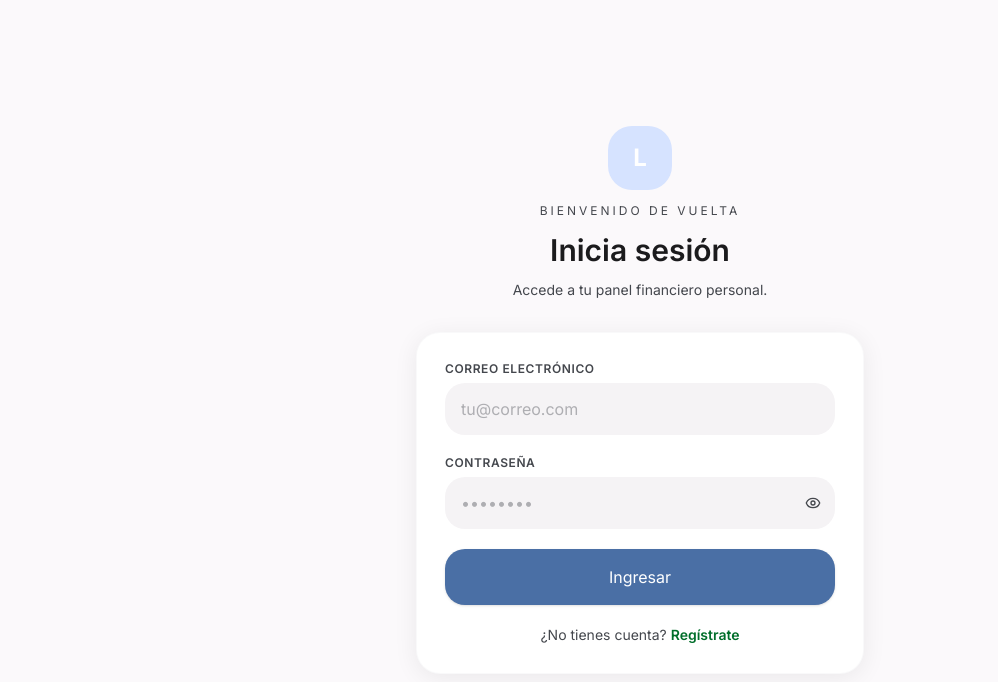
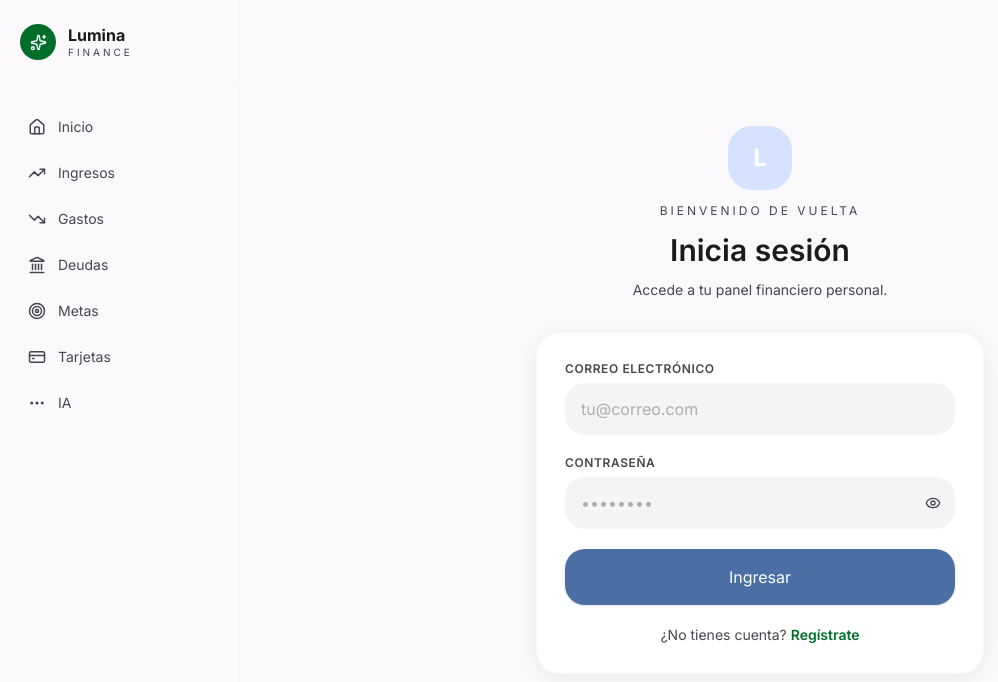
Before and after one commit to Diego-Dlh/FinanzasDEV, a Next.js app: page /auth/login in a window 1280 px wide. Shown: the top 682 px of the page, without its empty margins (0-998 px from the left). Built offline with nearby package versions, Linux system fonts and the light colour scheme.

Commit message:
feat: enhance layout responsiveness with sidebar and adjust component widths

```diff
--- a/app/calculadoras/page.tsx
+++ b/app/calculadoras/page.tsx
@@ -376,9 +376,9 @@ export default function CalculatorsPage() {
   if (!user) return null;
 
   return (
-    <main className="min-h-screen bg-surface text-on-surface pb-32">
+    <main className="min-h-screen bg-surface text-on-surface pb-32 lg:pb-12">
       <TopBar title="Calculadoras" />
-      <section className="pt-24 px-6 max-w-2xl mx-auto space-y-4 pb-6">
+      <section className="pt-24 px-6 max-w-2xl lg:max-w-5xl mx-auto space-y-4 pb-6">
         <div className="space-y-2 px-1">
           <p className="text-[11px] uppercase tracking-[0.25em] text-on-surface-variant">Herramientas</p>
           <h1 className="text-2xl font-semibold text-primary">Calculadoras Financieras</h1>
--- a/app/deudas/page.tsx
+++ b/app/deudas/page.tsx
@@ -208,9 +208,9 @@ export default function DebtsPage() {
   const altPlan = calcPayoffPlan(debts, extraPayment, payoffMethod === 'avalanche' ? 'snowball' : 'avalanche');
 
   return (
-    <main className="min-h-screen bg-surface text-on-surface pb-32">
+    <main className="min-h-screen bg-surface text-on-surface pb-32 lg:pb-12">
       <TopBar title="Deudas" />
-      <section className="pt-24 px-6 max-w-2xl mx-auto space-y-6">
+      <section className="pt-24 px-6 max-w-2xl lg:max-w-5xl mx-auto space-y-6">
 
         {error && (
           <div className="rounded-2xl bg-error-container px-4 py-3 text-sm text-on-error-container">{error}</div>
--- a/app/gastos/page.tsx
+++ b/app/gastos/page.tsx
@@ -111,9 +111,9 @@ export default function ExpensesPage() {
   const totalMonth = filtered.reduce((s, e) => s + e.amount, 0);
 
   return (
-    <main className="min-h-screen bg-surface text-on-surface pb-32">
+    <main className="min-h-screen bg-surface text-on-surface pb-32 lg:pb-12">
       <TopBar title="Gastos" />
-      <section className="pt-24 px-6 max-w-2xl mx-auto space-y-6">
+      <section className="pt-24 px-6 max-w-2xl lg:max-w-5xl mx-auto space-y-6">
 
         {error && (
           <div className="rounded-2xl bg-error-container px-4 py-3 text-sm text-on-error-container">{error}</div>
--- a/app/ia/page.tsx
+++ b/app/ia/page.tsx
@@ -123,7 +123,7 @@ export default function IAPage() {
     <main className="min-h-screen bg-surface text-on-surface">
       <TopBar title="Asesor IA" />
 
-      <div className="pt-20 pb-44 px-6 max-w-2xl mx-auto space-y-4 min-h-screen">
+      <div className="pt-20 pb-44 px-6 max-w-2xl lg:max-w-5xl mx-auto space-y-4 min-h-screen">
         {/* Header */}
         <div className="glass-card rounded-[24px] p-5 shadow-card flex items-center gap-4 mt-4">
           <div className="w-12 h-12 rounded-full bg-primary flex items-center justify-center">
@@ -192,8 +192,8 @@ export default function IAPage() {
       </div>
 
       {/* Input */}
-      <div className="fixed bottom-16 left-0 right-0 px-6 pb-3 pt-2 bg-surface/80 backdrop-blur-xl border-t border-outline-variant/10">
-        <div className="max-w-2xl mx-auto">
+      <div className="fixed bottom-16 lg:bottom-0 left-0 lg:left-60 right-0 px-6 pb-3 pt-2 bg-surface/80 backdrop-blur-xl border-t border-outline-variant/10">
+        <div className="max-w-2xl lg:max-w-5xl mx-auto">
           <form
             onSubmit={(e) => { e.preventDefault(); sendMessage(input); }}
             className="glass-card flex items-center gap-3 rounded-full border border-outline-variant/20 px-4 py-2.5 shadow-card"
--- a/app/ingresos/page.tsx
+++ b/app/ingresos/page.tsx
@@ -111,9 +111,9 @@ export default function IncomesPage() {
     .reduce((s, i) => s + i.amount, 0);
 
   return (
-    <main className="min-h-screen bg-surface text-on-surface pb-32">
+    <main className="min-h-screen bg-surface text-on-surface pb-32 lg:pb-12">
       <TopBar title="Ingresos" />
-      <section className="pt-24 px-6 max-w-2xl mx-auto space-y-6">
+      <section className="pt-24 px-6 max-w-2xl lg:max-w-5xl mx-auto space-y-6">
 
         {error && (
           <div className="rounded-2xl bg-error-container px-4 py-3 text-sm text-on-error-container">{error}</div>
--- a/app/layout.tsx
+++ b/app/layout.tsx
@@ -2,6 +2,7 @@ import type { Metadata } from 'next';
 import { Inter } from 'next/font/google';
 import './globals.css';
 import { Providers } from './providers';
+import { Sidebar } from '@/components/layout/sidebar';
 
 const inter = Inter({ subsets: ['latin'], display: 'swap' });
 
@@ -17,7 +18,12 @@ export default function RootLayout({ children }: { children: React.ReactNode })
       <body className={inter.className}>
         {/* Runs synchronously before paint — prevents dark-mode flash */}
         <script dangerouslySetInnerHTML={{ __html: `try{if(localStorage.getItem('theme')==='dark')document.documentElement.classList.add('dark')}catch(e){}` }} />
-        <Providers>{children}</Providers>
+        <Providers>
+          <Sidebar />
+          <div className="lg:pl-60">
+            {children}
+          </div>
+        </Providers>
       </body>
     </html>
   );
--- a/app/page.tsx
+++ b/app/page.tsx
@@ -76,9 +76,9 @@ export default function HomePage() {
   ];
 
   return (
-    <main className="min-h-screen bg-surface text-on-surface pb-32">
+    <main className="min-h-screen bg-surface text-on-surface pb-32 lg:pb-12">
       <TopBar title="Lumina Finance" />
-      <section className="pt-24 pb-6 px-6 max-w-2xl mx-auto space-y-6">
+      <section className="pt-24 pb-6 px-6 max-w-2xl lg:max-w-5xl mx-auto space-y-6">
 
         {/* Wealth Card + Health Score */}
         <div className="grid grid-cols-1 sm:grid-cols-3 gap-4">
--- a/app/presupuestos/page.tsx
+++ b/app/presupuestos/page.tsx
@@ -133,9 +133,9 @@ export default function BudgetPage() {
   if (!user) return null;
 
   return (
-    <main className="min-h-screen bg-surface text-on-surface pb-32">
+    <main className="min-h-screen bg-surface text-on-surface pb-32 lg:pb-12">
       <TopBar title="Presupuestos y Metas" />
-      <section className="pt-24 px-6 max-w-2xl mx-auto space-y-6">
+      <section className="pt-24 px-6 max-w-2xl lg:max-w-5xl mx-auto space-y-6">
 
         {error && (
           <div className="rounded-2xl bg-error-container px-4 py-3 text-sm text-on-error-container">{error}</div>
--- a/app/tarjetas/page.tsx
+++ b/app/tarjetas/page.tsx
@@ -231,9 +231,9 @@ export default function TarjetasPage() {
   const totalLimit = cards.reduce((s, c) => s + c.creditLimit, 0);
 
   return (
-    <main className="min-h-screen bg-surface text-on-surface pb-32">
+    <main className="min-h-screen bg-surface text-on-surface pb-32 lg:pb-12">
       <TopBar title="Tarjetas" />
-      <section className="pt-24 px-6 max-w-2xl mx-auto space-y-6">
+      <section className="pt-24 px-6 max-w-2xl lg:max-w-5xl mx-auto space-y-6">
 
         {error && (
           <div className="rounded-2xl bg-error-container px-4 py-3 text-sm text-on-error-container">{error}</div>
--- a/components/layout/bottomnav.tsx
+++ b/components/layout/bottomnav.tsx
@@ -17,7 +17,7 @@ export function BottomNav() {
   const pathname = usePathname();
 
   return (
-    <nav className="fixed bottom-0 left-0 z-50 w-full border-t border-outline-variant/10 bg-surface/95 backdrop-blur-xl shadow-[0_-4px_20px_rgba(0,0,0,0.05)]">
+    <nav className="lg:hidden fixed bottom-0 left-0 z-50 w-full border-t border-outline-variant/10 bg-surface/95 backdrop-blur-xl shadow-[0_-4px_20px_rgba(0,0,0,0.05)]">
       <div className="flex items-center gap-1 overflow-x-auto no-scrollbar px-3 py-2">
         {items.map((item) => {
           const Icon = item.icon;
--- /dev/null
+++ b/components/layout/sidebar.tsx
@@ -0,0 +1,57 @@
+'use client';
+import Link from 'next/link';
+import { usePathname } from 'next/navigation';
+import { Home, TrendingUp, TrendingDown, Landmark, Target, CreditCard, MoreHorizontal, Sparkles } from 'lucide-react';
+
+const items = [
+  { href: '/',             label: 'Inicio',   icon: Home },
+  { href: '/ingresos',     label: 'Ingresos', icon: TrendingUp },
+  { href: '/gastos',       label: 'Gastos',   icon: TrendingDown },
+  { href: '/deudas',       label: 'Deudas',   icon: Landmark },
+  { href: '/presupuestos', label: 'Metas',    icon: Target },
+  { href: '/tarjetas',     label: 'Tarjetas', icon: CreditCard },
+  { href: '/ia',           label: 'IA',       icon: MoreHorizontal },
+];
+
+export function Sidebar() {
+  const pathname = usePathname();
+
+  return (
+    <aside className="hidden lg:flex flex-col fixed left-0 top-0 h-full w-60 z-40 border-r border-outline-variant/10 bg-surface/95 backdrop-blur-xl">
+      {/* Brand */}
+      <div className="px-5 py-6 border-b border-outline-variant/10">
+        <div className="flex items-center gap-3">
+          <div className="w-9 h-9 rounded-2xl bg-secondary flex items-center justify-center shrink-0">
+            <Sparkles size={17} className="text-on-secondary" />
+          </div>
+          <div>
+            <p className="font-bold text-on-surface text-base leading-tight">Lumina</p>
+            <p className="text-[10px] uppercase tracking-[0.3em] text-on-surface-variant">Finance</p>
+          </div>
+        </div>
+      </div>
+
+      {/* Nav items */}
+      <nav className="flex-1 px-3 py-5 space-y-0.5 overflow-y-auto">
+        {items.map((item) => {
+          const Icon = item.icon;
+          const isActive = pathname === item.href;
+          return (
+            <Link
+              key={item.href}
+              href={item.href}
+              className={`flex items-center gap-3 rounded-2xl px-4 py-3 text-sm transition-colors ${
+                isActive
+                  ? 'bg-secondary-container text-on-secondary-container font-semibold'
+                  : 'text-on-surface-variant hover:text-on-surface hover:bg-surface-container'
+              }`}
+            >
+              <Icon size={18} />
+              <span>{item.label}</span>
+            </Link>
+          );
+        })}
+      </nav>
+    </aside>
+  );
+}
--- a/components/layout/topbar.tsx
+++ b/components/layout/topbar.tsx
@@ -98,7 +98,7 @@ export function TopBar({ title }: { title: string }) {
 
   return (
     <>
-      <header className="fixed top-0 left-0 z-50 w-full border-b border-outline-variant/10 bg-surface/90 backdrop-blur-xl px-6 py-4 shadow-sm">
+      <header className="fixed top-0 left-0 z-50 w-full lg:left-60 lg:w-[calc(100%-240px)] border-b border-outline-variant/10 bg-surface/90 backdrop-blur-xl px-6 py-4 shadow-sm">
         <div className="mx-auto flex max-w-6xl items-center justify-between">
           {/* Avatar (opens settings) */}
           <div className="flex items-center gap-4">
```
